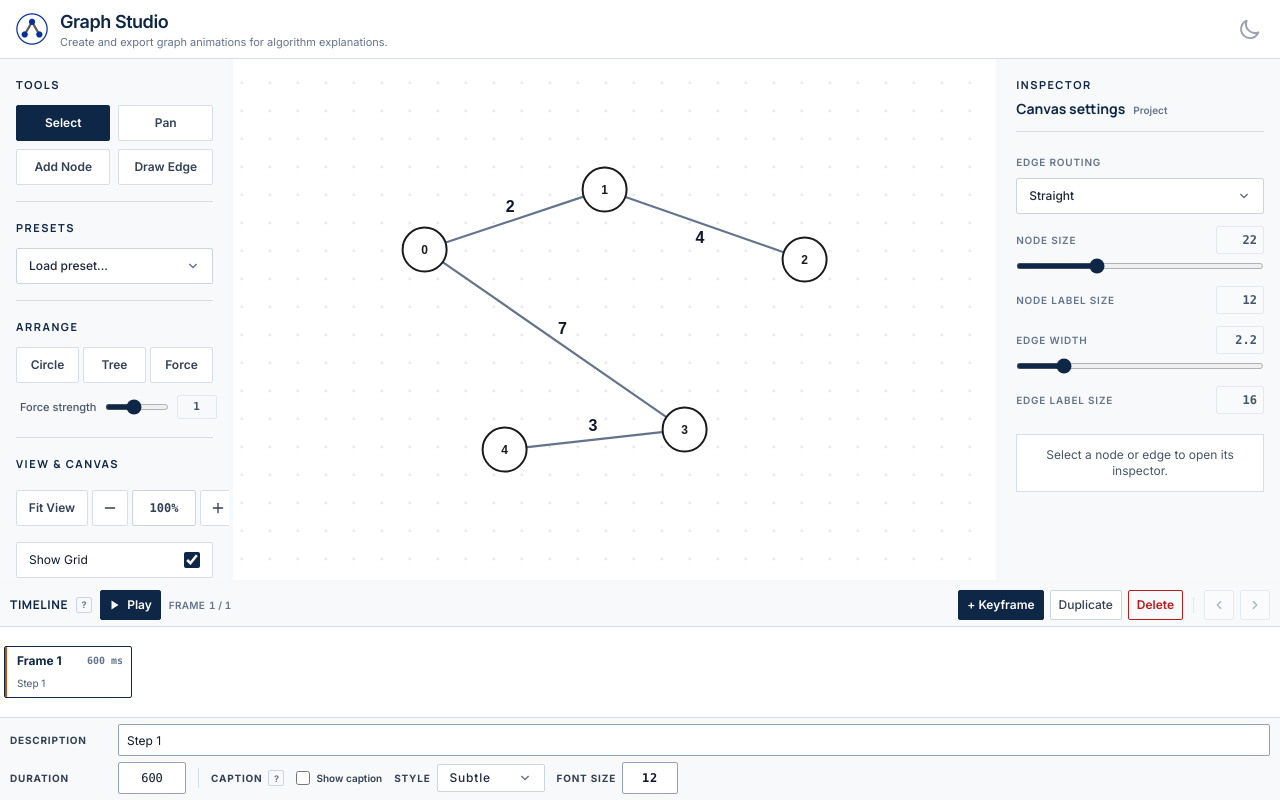
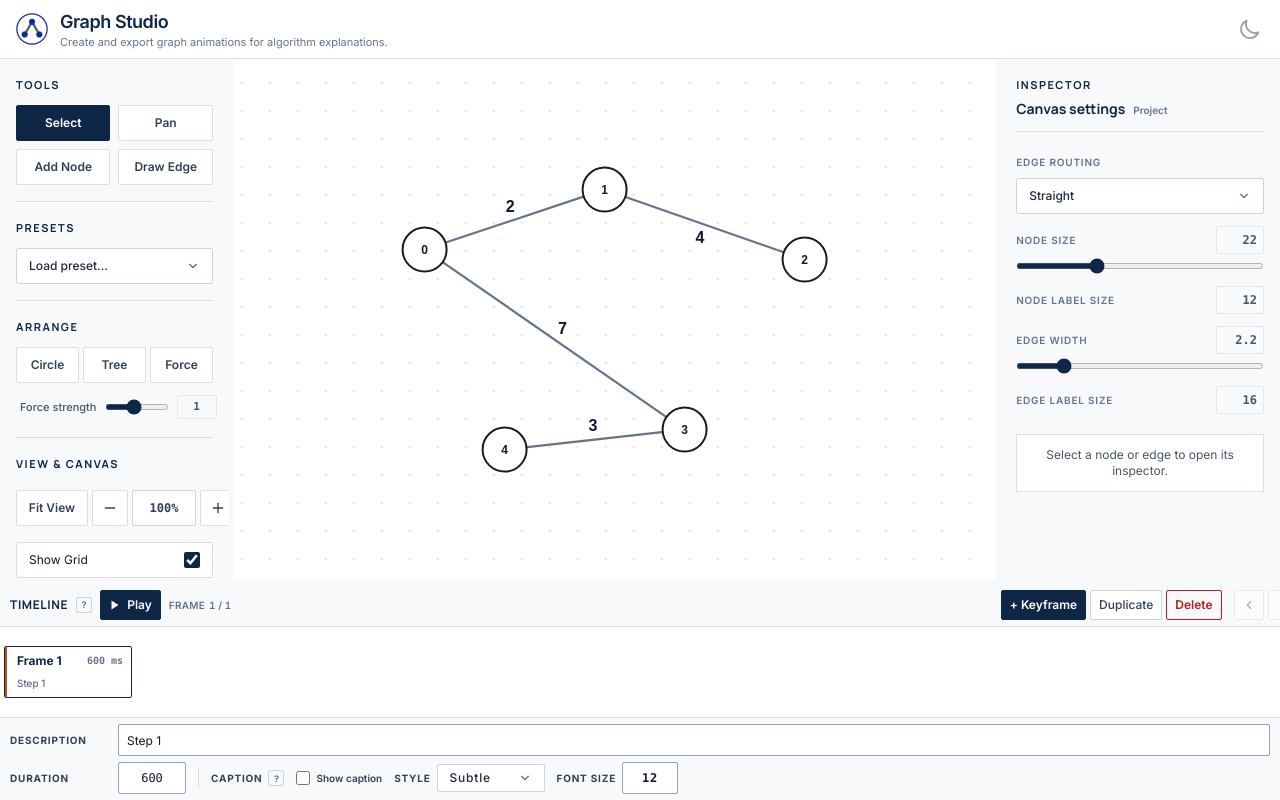
Before and after one commit to cpinitiative/graph-viz, a React (Vite) app: page / in a window 1280 px wide. Built offline with nearby package versions, Linux system fonts and the light colour scheme.

Commit message:
Align timeline action controls with inspector lane

```diff
--- a/src/components/visualizers/Graphs/graphStudio/TimelinePanel.jsx
+++ b/src/components/visualizers/Graphs/graphStudio/TimelinePanel.jsx
@@ -9,11 +9,11 @@ const MIN_DURATION_MS = 80;
 const MAX_DURATION_MS = 8000;
 
 const toolbarButtonClass =
-  'min-h-[30px] rounded-sm border border-[#CBD5E1] bg-[#FFFFFF] px-2 py-1 text-xs font-medium text-[#334155] hover:bg-[#F8F9FA] dark:border-[#475569] dark:bg-[#1E293B] dark:text-[#E2E8F0] dark:hover:bg-[#334155]';
+  'min-h-[30px] whitespace-nowrap rounded-sm border border-[#CBD5E1] bg-[#FFFFFF] px-2 py-1 text-xs font-medium text-[#334155] hover:bg-[#F8F9FA] dark:border-[#475569] dark:bg-[#1E293B] dark:text-[#E2E8F0] dark:hover:bg-[#334155]';
 const addButtonClass =
-  'min-h-[30px] rounded-sm border border-[#0F2747] bg-[#0F2747] px-2 py-1 text-xs font-semibold text-[#FFFFFF] hover:bg-[#173A68] dark:border-[#3B82F6] dark:bg-[#1D4ED8] dark:hover:bg-[#2563EB]';
+  'min-h-[30px] whitespace-nowrap rounded-sm border border-[#0F2747] bg-[#0F2747] px-2 py-1 text-xs font-semibold text-[#FFFFFF] hover:bg-[#173A68] dark:border-[#3B82F6] dark:bg-[#1D4ED8] dark:hover:bg-[#2563EB]';
 const deleteButtonClass =
-  'min-h-[30px] rounded-sm border border-[#B91C1C] bg-transparent px-2 py-1 text-xs font-semibold text-[#B91C1C] transition-colors hover:bg-[#B91C1C] hover:text-[#FFFFFF] focus:bg-[#B91C1C] focus:text-[#FFFFFF] focus:outline-none focus:ring-2 focus:ring-[#B91C1C] focus:ring-offset-1 active:bg-[#991B1B] active:text-[#FFFFFF] disabled:cursor-not-allowed disabled:border-[#FCA5A5] disabled:text-[#FCA5A5] dark:border-[#F87171] dark:text-[#FCA5A5] dark:hover:bg-[#DC2626] dark:hover:text-[#FFFFFF] dark:focus:bg-[#DC2626] dark:focus:text-[#FFFFFF] dark:focus:ring-[#F87171] dark:focus:ring-offset-[#111827] dark:active:bg-[#B91C1C]';
+  'min-h-[30px] whitespace-nowrap rounded-sm border border-[#B91C1C] bg-transparent px-2 py-1 text-xs font-semibold text-[#B91C1C] transition-colors hover:bg-[#B91C1C] hover:text-[#FFFFFF] focus:bg-[#B91C1C] focus:text-[#FFFFFF] focus:outline-none focus:ring-2 focus:ring-[#B91C1C] focus:ring-offset-1 active:bg-[#991B1B] active:text-[#FFFFFF] disabled:cursor-not-allowed disabled:border-[#FCA5A5] disabled:text-[#FCA5A5] dark:border-[#F87171] dark:text-[#FCA5A5] dark:hover:bg-[#DC2626] dark:hover:text-[#FFFFFF] dark:focus:bg-[#DC2626] dark:focus:text-[#FFFFFF] dark:focus:ring-[#F87171] dark:focus:ring-offset-[#111827] dark:active:bg-[#B91C1C]';
 const moveButtonClass =
   'inline-flex min-h-[30px] min-w-[30px] items-center justify-center rounded-sm border border-[#CBD5E1] bg-[#FFFFFF] p-1 text-[#334155] hover:bg-[#F8F9FA] focus:outline-none focus:ring-2 focus:ring-[#0F2747] disabled:cursor-not-allowed disabled:opacity-40 dark:border-[#475569] dark:bg-[#1E293B] dark:text-[#E2E8F0] dark:hover:bg-[#334155] dark:focus:ring-[#60A5FA]';
 const playbackButtonClass =
@@ -334,7 +334,7 @@ const TimelinePanel = ({
             </span>
           </div>
         </div>
-        <div className="flex flex-wrap items-center gap-1.5">
+        <div className="ml-auto flex flex-wrap items-center justify-end gap-1.5 lg:w-[22%] lg:shrink-0 lg:flex-nowrap lg:justify-start lg:gap-1 lg:pl-2">
           <button
             type="button"
             className={addButtonClass}
@@ -358,7 +358,7 @@ const TimelinePanel = ({
           >
             Delete
           </button>
-          <div className="mx-1 h-4 w-px bg-surface-container-high dark:bg-dark-surface-container-high" />
+          <div className="mx-0.5 h-4 w-px bg-surface-container-high dark:bg-dark-surface-container-high" />
           <button
             type="button"
             className={moveButtonClass}
```
Also changed, not shown: 1 other file (tests, documents, lock files or other folders).
